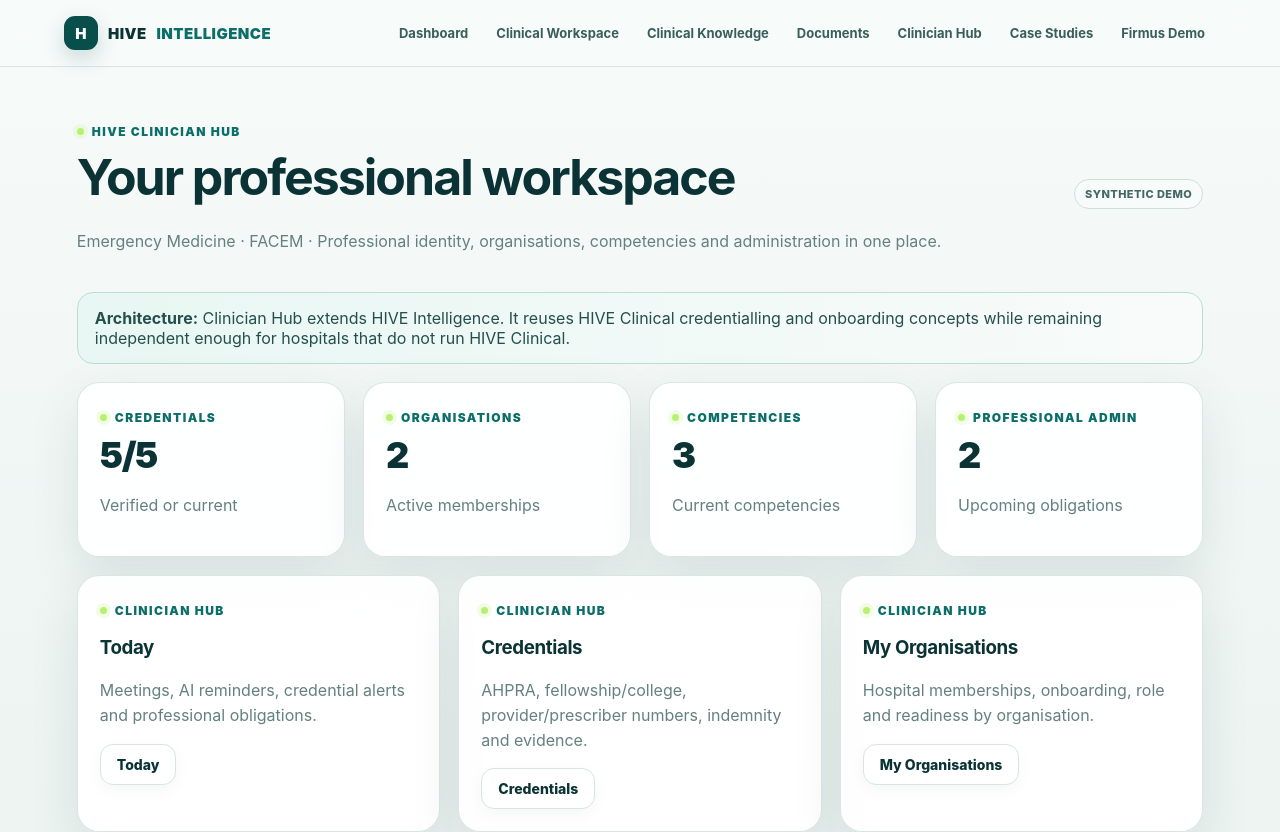
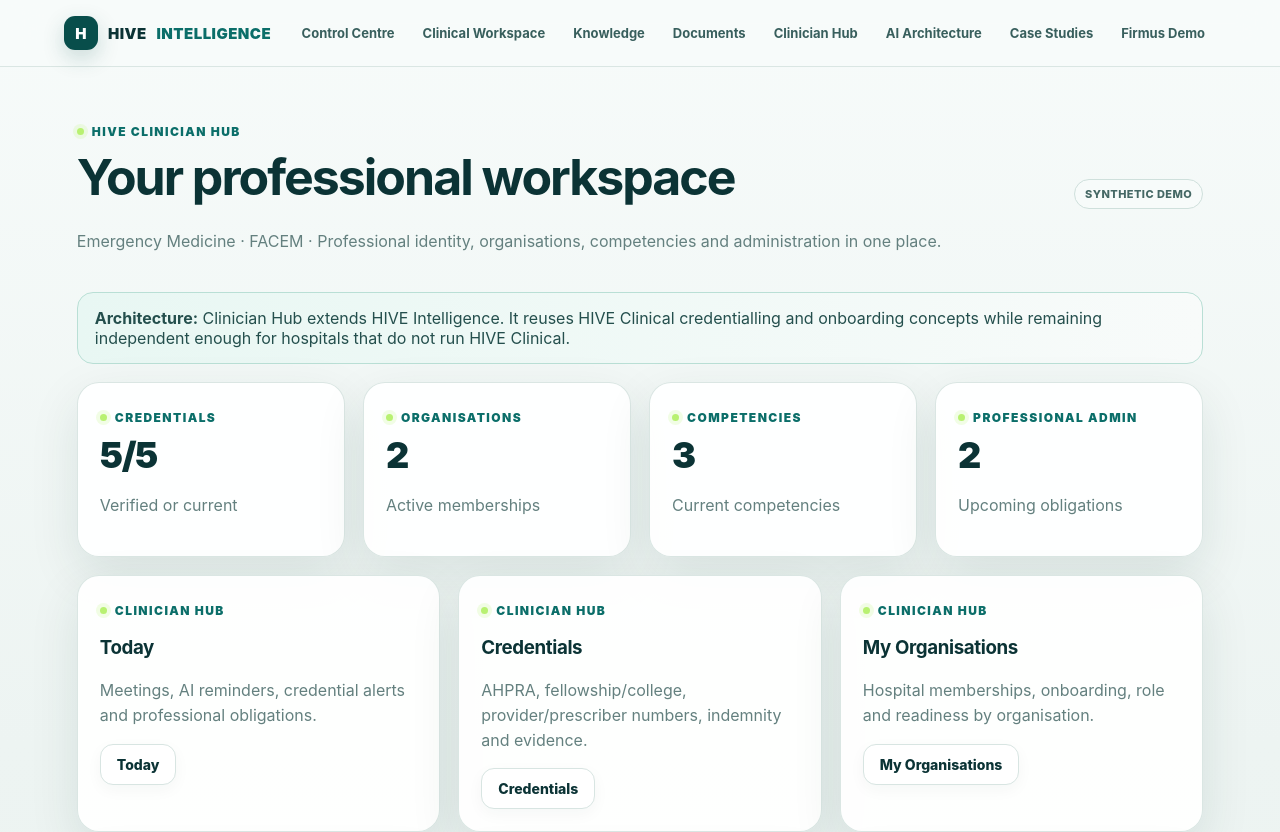
Before and after one commit to MA-730912/hive-intelligence, a Next.js app: page /clinician in a window 1280 px wide. Shown: the top 832 px of the page. Built offline with nearby package versions, Linux system fonts and the light colour scheme.

Commit message:
Refine HIVE Intelligence platform experience

```diff
--- a/app/layout.tsx
+++ b/app/layout.tsx
@@ -1,4 +1,26 @@
 import "./globals.css";
 import Link from "next/link";
-export const metadata = { title: "HIVE Intelligence", description: "Clinical AI infrastructure and intelligence platform" };
-export default function RootLayout({children}:{children:React.ReactNode}){return <html lang="en"><body><div className="shell"><header className="nav"><Link className="brand" href="/">HIVE <span>INTELLIGENCE</span></Link><nav className="navlinks"><Link href="/dashboard">Dashboard</Link><Link href="/workspace">Clinical Workspace</Link><Link href="/knowledge">Clinical Knowledge</Link><Link href="/knowledge/documents">Documents</Link><Link href="/clinician">Clinician Hub</Link><Link href="/case-studies">Case Studies</Link><Link href="/demo/firmus">Firmus Demo</Link></nav></header>{children}</div></body></html>}
+
+export const metadata = {
+  title: "HIVE Intelligence",
+  description: "Clinical AI infrastructure, knowledge, simulation and clinician intelligence"
+};
+
+export default function RootLayout({children}:{children:React.ReactNode}){
+  return <html lang="en"><body><div className="shell">
+    <header className="nav">
+      <Link className="brand" href="/">HIVE <span>INTELLIGENCE</span></Link>
+      <nav className="navlinks">
+        <Link href="/dashboard">Control Centre</Link>
+        <Link href="/workspace">Clinical Workspace</Link>
+        <Link href="/knowledge">Knowledge</Link>
+        <Link href="/knowledge/documents">Documents</Link>
+        <Link href="/clinician">Clinician Hub</Link>
+        <Link href="/architecture">AI Architecture</Link>
+        <Link href="/case-studies">Case Studies</Link>
+        <Link href="/demo/firmus">Firmus Demo</Link>
+      </nav>
+    </header>
+    {children}
+  </div></body></html>
+}
```
